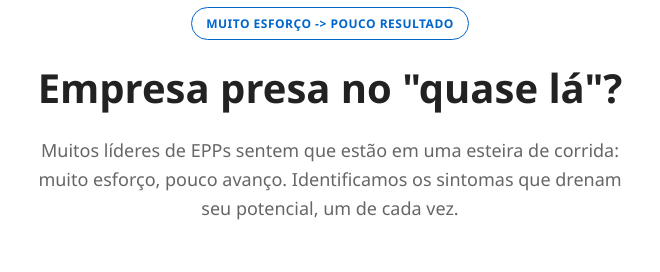
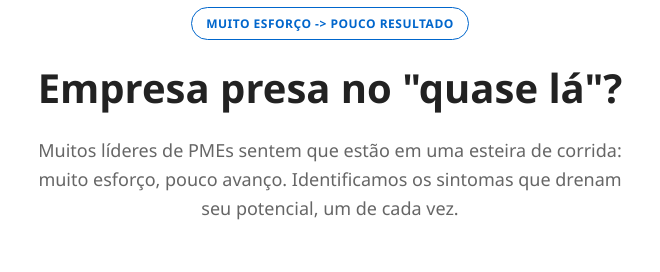
Before and after one commit to WKHMzl/Maslow-Intelligence, a plain HTML site: page index.html in a window 1280 px wide. Shown: the part 1040-1312 px from the top of the page, 310-970 px from the left. Drawn offline with Linux system fonts and the light colour scheme.

Commit message:
Update index.html

```diff
--- a/index.html
+++ b/index.html
@@ -96,7 +96,7 @@
                 <div class="titulo-secao">
                     <span>Muito Esforço -> Pouco Resultado</span>
                     <h2>Empresa presa no "quase lá"?</h2>
-                    <p>Muitos líderes de EPPs sentem que estão em uma esteira de corrida: muito esforço, pouco avanço. Identificamos os sintomas que drenam seu potencial, um de cada vez.</p>
+                    <p>Muitos líderes de PMEs sentem que estão em uma esteira de corrida: muito esforço, pouco avanço. Identificamos os sintomas que drenam seu potencial, um de cada vez.</p>
                 </div>
 
                 <div class="carrossel-container">
```
